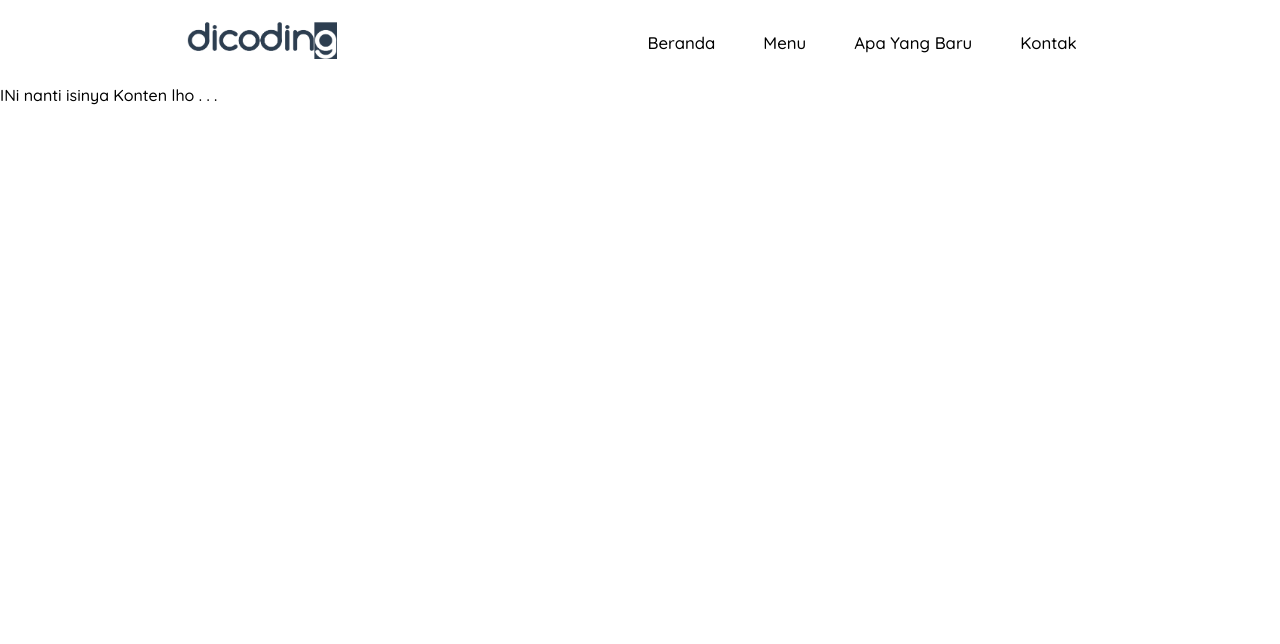
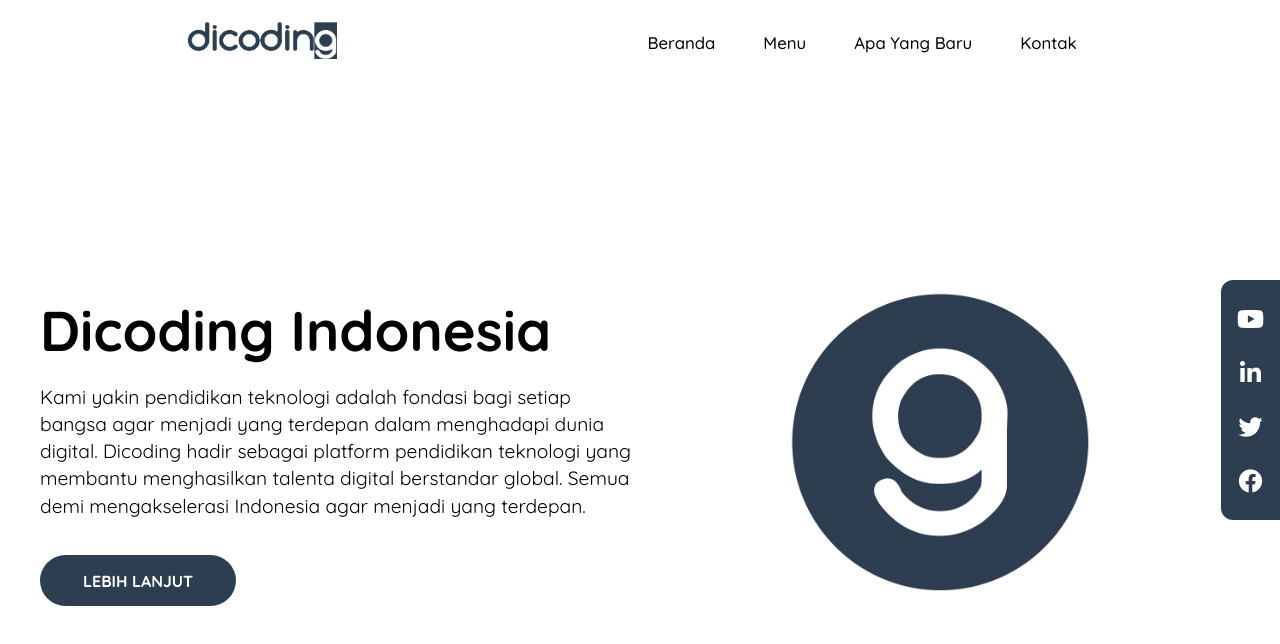
Before and after one commit to Hadirizaldi/documentation_dicoding_learning, a plain HTML site: page dasarPemrogramanWeb/landingPage_Dicoding/index.html in a window 1280 px wide. Drawn offline with Linux system fonts and the light colour scheme.

Commit message:
landing page dicoding bagian main content telah selesai

```diff
--- a/dasarPemrogramanWeb/landingPage_Dicoding/assets/css/style.css
+++ b/dasarPemrogramanWeb/landingPage_Dicoding/assets/css/style.css
@@ -1,5 +1,4 @@
-@import url('https://fonts.googleapis.com/css2?family=Quicksand:wght@500;700&display=swap');
-
+@import url('https://fonts.googleapis.com/css2?family=Quicksand:wght@400;500;700&display=swap');
 *,*::before, *::after {
   box-sizing: border-box;
 }
@@ -56,3 +55,110 @@
   box-shadow: 2px 2px 2px rgba(0, 0, 0, 0.38);
   color: white;
 }
+
+/* ============== main ================ */
+.main{
+  max-width: 1200px;
+  width: 100%;
+  margin-inline: auto;
+  flex: 1;
+
+  display: flex;
+  align-items: center;
+}
+
+.main__content {
+  flex: 1;
+
+  display: flex;
+  align-items: center;
+}
+
+.main__content .content__description {
+  flex: 1;
+}
+
+.main__content .title {
+  font-size: 3.5rem;
+  margin-block: 1rem;
+}
+
+.main__content .content__text {
+  line-height: 1.7rem;
+  font-size: 1.2rem;
+  font-weight: 400;
+}
+
+.main__content .content__button {
+  text-transform: uppercase;
+  font-weight: 700;
+  font-size: 1rem;
+  color: white;
+  font-family: 'Quicksand', sans-serif;
+  padding: .8rem 2.5rem;
+  margin-block-start: 1rem;
+
+  border: 3px solid transparent;
+  border-radius: 999px;
+  background-color: #2D3E50;
+  cursor: pointer;
+  transition: all .15s ease-in;
+}
+
+.main__content .content__button:hover {
+  border: 3px solid #2D3E50;
+  color: #2D3E50;
+  background-color: transparent;
+}
+
+.main__content .content__image {
+  flex: 1;
+
+  display: flex;
+}
+
+.main__content img {
+  min-width: 250px;
+  width: 300px;
+  margin: auto;
+}
+
+.main__aside {
+  position: fixed;
+  inset-block: 0;
+  inset-inline-end: 0;
+}
+
+.main__aside .social-media{
+  height: 100%;
+  display: flex;
+}
+
+.main__aside .social-media__list{
+  padding: 1.5rem 1rem;
+  margin: auto;
+  border-top-left-radius: 12px;
+  border-bottom-left-radius: 12px;
+  background-color: #2D3E50;
+
+  display: flex;
+  flex-flow: column nowrap;
+  align-items: center;
+  justify-content: center;
+  gap: 1.5rem;
+}
+
+.main__aside .social-media__item {
+  list-style-type: none;
+}
+
+.main__aside .social-media__link {
+  text-decoration: none;
+  font-size: 1.5rem;
+  color: white;
+  transition: all .1s ease-in-out;
+}
+
+.main__aside .social-media__link:hover {
+  color: #89b0d9;
+}
--- a/dasarPemrogramanWeb/landingPage_Dicoding/index.html
+++ b/dasarPemrogramanWeb/landingPage_Dicoding/index.html
@@ -7,9 +7,18 @@
 
     <!-- css -->
     <link rel="stylesheet" href="assets/css/style.css" />
+
+    <!-- Font Awesome 5.15.4 -->
+    <link
+      rel="stylesheet"
+      href="https://cdnjs.cloudflare.com/ajax/libs/font-awesome/5.15.4/css/all.min.css"
+      integrity="sha512-1ycn6IcaQQ40/MKBW2W4Rhis/DbILU74C1vSrLJxCq57o941Ym01SwNsOMqvEBFlcgUa6xLiPY/NS5R+E6ztJQ=="
+      crossorigin="anonymous"
+      referrerpolicy="no-referrer"
+    />
   </head>
   <body>
-    <!-- header -->
+    <!-- ================header================ -->
     <header class="header">
       <div class="header__logo">
         <img
@@ -36,7 +45,54 @@
       </nav>
     </header>
 
-    <main>INi nanti isinya Konten lho . . .</main>
-    <!-- header end -->
+    <!-- ================main================ -->
+    <main class="main">
+      <div class="main__content content">
+        <div class="content__description">
+          <h1 class="content__title title">Dicoding Indonesia</h1>
+          <p class="content__text">
+            Kami yakin pendidikan teknologi adalah fondasi bagi setiap bangsa
+            agar menjadi yang terdepan dalam menghadapi dunia digital. Dicoding
+            hadir sebagai platform pendidikan teknologi yang membantu
+            menghasilkan talenta digital berstandar global. Semua demi
+            mengakselerasi Indonesia agar menjadi yang terdepan.
+          </p>
+          <button class="content__button">Lebih lanjut</button>
+        </div>
+        <div class="content__image">
+          <img
+            src="assets/image/circle-g.jpg"
+            alt="Dicoding Indonesia"
+            class="content__img"
+          />
+        </div>
+      </div>
+      <aside class="main__aside aside">
+        <div class="aside__social-media social-media">
+          <ul class="social-media__list">
+            <li class="social-media__item">
+              <a href="#" class="social-media__link"
+                ><i class="fab fa-youtube"></i
+              ></a>
+            </li>
+            <li class="social-media__item">
+              <a href="#" class="social-media__link"
+                ><i class="fab fa-linkedin-in"></i
+              ></a>
+            </li>
+            <li class="social-media__item">
+              <a href="#" class="social-media__link"
+                ><i class="fab fa-twitter"></i
+              ></a>
+            </li>
+            <li class="social-media__item">
+              <a href="#" class="social-media__link"
+                ><i class="fab fa-facebook"></i
+              ></a>
+            </li>
+          </ul>
+        </div>
+      </aside>
+    </main>
   </body>
 </html>
```
